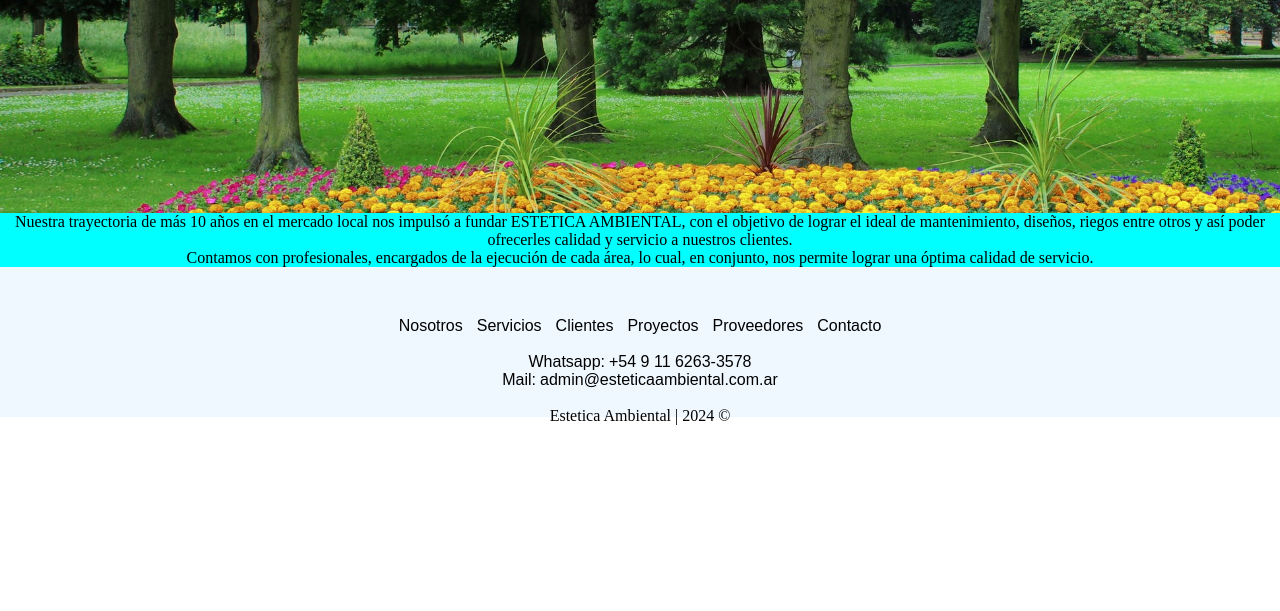
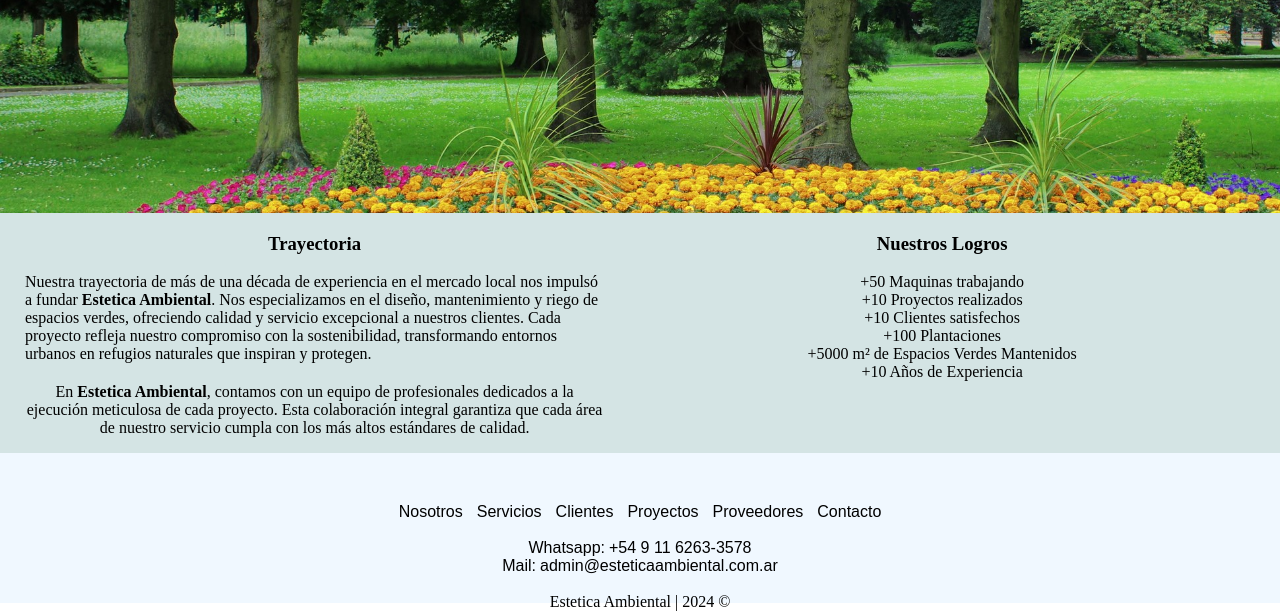
Before and after one commit to Tobic7/pagina-estetica-ambiental, a plain HTML site: page index.html in a window 1280 px wide. Shown: the part 407-1018 px from the top of the page. Before the commit the page ends 832 px from the top, so only its background shows below. Drawn offline with Linux system fonts and the light colour scheme.

Commit message:
Nueva seccion en index y su estilo

```diff
--- a/index.css
+++ b/index.css
@@ -1,6 +1,6 @@
+/* //////// REALIZA CAMBIOS EN TODA LA PAGINA, EN TOOODA LA PAGINA ///////// */
 *{
     color: black;
-    text-align: justify;
     margin-left: 0;
     margin-right: 0;
     border-left: 0;
@@ -12,7 +12,7 @@
     padding-bottom: 0;
 
 }
-
+/* //////// LO DE MAS ARRIBA. EL NAVEGADOR, ETC. ///////// */
 header a.logo{
     font-size: 24px;
 }
@@ -32,6 +32,7 @@ header div.optionsUp{
 
 }
 
+/* //////// PARTE IMPORTANTE DE LA PAGINA. LA QUE SE VE APENAS INGRESAS ///////// */
 article{
     background-image: url(img/Parque.jpg);
     background-repeat: no-repeat;
@@ -49,11 +50,21 @@ article h1{
     font-size: 50px;
 }
 
+
+/* //////// 2da parte de la pagina debajo de la imagen ///////// */
 section{
-    background-color: aqua;
+    background-color: rgb(212, 228, 228);
+    min-height: 240px;
+    display: flex;
 }
 
-section p.intro{
+section div.intros{
+    width: 60%;
+    padding-left: 25px;
+}
+
+section div.intros h3{
+    padding-top: 20px;
     text-align: justify;
     text-align: center;
 }
@@ -61,9 +72,16 @@ section p.intro{
 section p.intro2{
     text-align: justify;
     text-align: center;
+    margin-top: 20px;
 }
 
+section div.things{
+    width: 70%;
+    padding-top: 20px;
+    text-align: center;
+}
 
+/* //////// PARTE DE LOS 'A' AL PASAR EL MOUSE POR ENCIMA ///////// */
 a{
     text-decoration: none;
     font-family: Arial, Helvetica, sans-serif;
@@ -74,6 +92,7 @@ a:hover{
     font-size: 18.5px;
 }
 
+/* //////// PARTE FINAL DE LA PAGINA. LO DE MAS ABAJO ///////// */
 .bottom .optionsDown{
     text-align: center;
     word-spacing: 10px;
--- a/index.html
+++ b/index.html
@@ -22,15 +22,26 @@
         <h1>Cuidando hoy, para un mañana verde</h1>
     </article>
     <section>
-        <p class="intro">
-            Nuestra trayectoria de más 10 años en el mercado local nos impulsó a fundar ESTETICA AMBIENTAL, con el
-            objetivo de lograr el ideal de mantenimiento, diseños, riegos entre otros y así poder ofrecerles calidad y
-            servicio a nuestros clientes.
-        </p>
-        <p class="intro2">
-            Contamos con profesionales, encargados de la ejecución de cada área, lo cual, en conjunto, nos permite
-            lograr una óptima calidad de servicio.
-        </p>
+        <div class="intros">
+            <h3>Trayectoria</h3>
+            <br>
+            <p class="intro">
+                Nuestra trayectoria de más de una década de experiencia en el mercado local nos impulsó a fundar <strong>Estetica Ambiental</strong>. Nos especializamos en el diseño, mantenimiento y riego de espacios verdes, ofreciendo calidad y servicio excepcional a nuestros clientes. Cada proyecto refleja nuestro compromiso con la sostenibilidad, transformando entornos urbanos en refugios naturales que inspiran y protegen.
+            </p>
+            <p class="intro2">
+                En <strong>Estetica Ambiental</strong>, contamos con un equipo de profesionales dedicados a la ejecución meticulosa de cada proyecto. Esta colaboración integral garantiza que cada área de nuestro servicio cumpla con los más altos estándares de calidad.
+            </p>
+        </div>
+        <div class="things">
+            <h3>Nuestros Logros</h3>
+            <br>
+            <p>+50 Maquinas trabajando</p>
+            <p>+10 Proyectos realizados</p>
+            <p>+10 Clientes satisfechos</p>
+            <p>+100 Plantaciones</p>
+            <p>+5000 m² de Espacios Verdes Mantenidos</p>
+            <p>+10 Años de Experiencia</p>
+        </div>
     </section>
     <footer>
         <div class="bottom">
```
